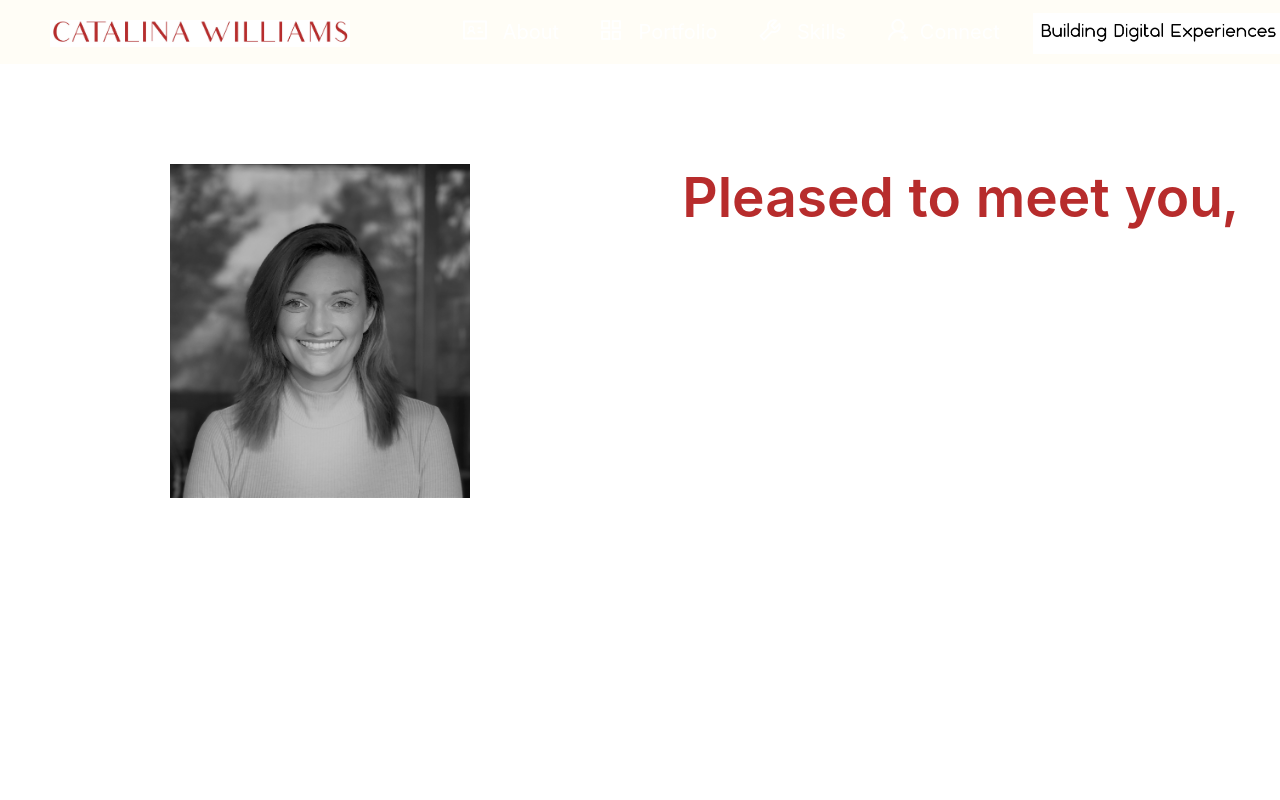
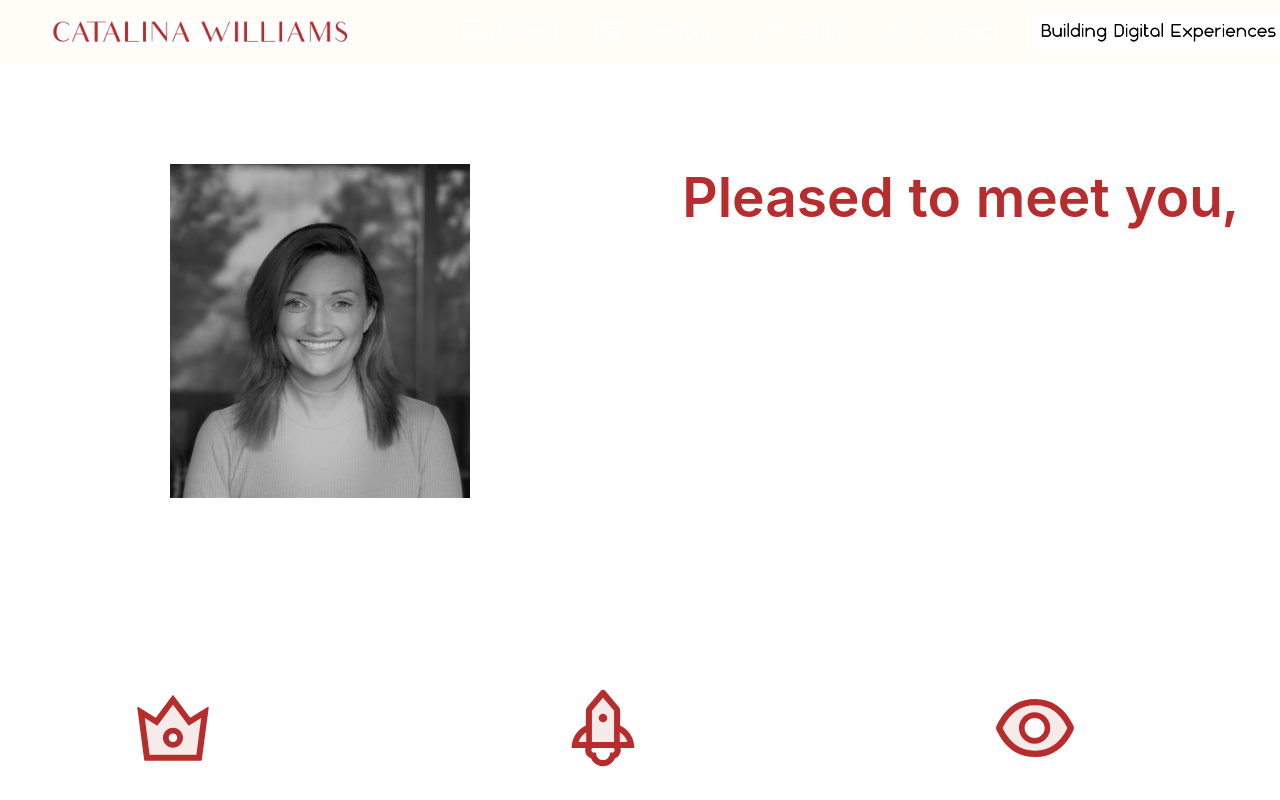
Before and after one commit to catalinarose1361/Full-Stack-Portfolio, a React (Create React App) app: page /about in a window 1280 px wide. Built offline with nearby package versions, Linux system fonts and the light colour scheme.

Commit message:
name logo links back to landing page

```diff
--- a/src/components/NavTabs.js
+++ b/src/components/NavTabs.js
@@ -1,5 +1,5 @@
 import React from "react";
-import { NavLink } from "react-router-dom"
+import { NavLink, Link } from "react-router-dom"
 import { GithubOutlined, LinkedinOutlined, YahooOutlined, PhoneOutlined, IdcardOutlined, UserAddOutlined, ToolOutlined } from '@ant-design/icons';
 import { Layout, Menu, Typography, Row, Col } from 'antd'
 import { MailOutlined, AppstoreOutlined, SettingOutlined } from '@ant-design/icons';
@@ -17,7 +17,9 @@ function NavTabs () {
     <Header >
       <Row justify="center">
        <Col style={{textAlign: 'left'}} span={8}>
+         <Link to="/">
       <img width={300} src={nameLogo} alt="namelogo" />
+         </Link>
        </Col>
        <Col style={{textAlign: 'center'}} span={12}>
         <Menu    mode="horizontal">
--- a/src/pages/About.js
+++ b/src/pages/About.js
@@ -1,7 +1,7 @@
 import React from "react";
 import { Typography, Avatar, Row, Col, Image } from 'antd';
 import profilePic from "../images/profile-pictures/IMG_3002.jpg";
-
+import {  CrownTwoTone, RocketTwoTone, EyeTwoTone  } from '@ant-design/icons';
 const { Title, Paragraph, Text } = Typography;
 
 const About = () => (
@@ -49,6 +49,20 @@ const About = () => (
             </Col>
 
         </Row>
+        <Row gutter={16}>
+            <Col span={8}>
+            <CrownTwoTone twoToneColor={'#b72c2c'} style={{ fontSize: '80px' }}  />
+            Elegant
+            </Col>
+            <Col span={8}>
+            <RocketTwoTone twoToneColor={'#b72c2c'} style={{ fontSize: '80px' }} />
+            Modern
+            </Col>
+            <Col span={8}>
+            <EyeTwoTone twoToneColor={'#b72c2c'} style={{ fontSize: '80px' }} />
+            Intuitive
+            </Col>
+        </Row>
 
     </div>
 );
```
